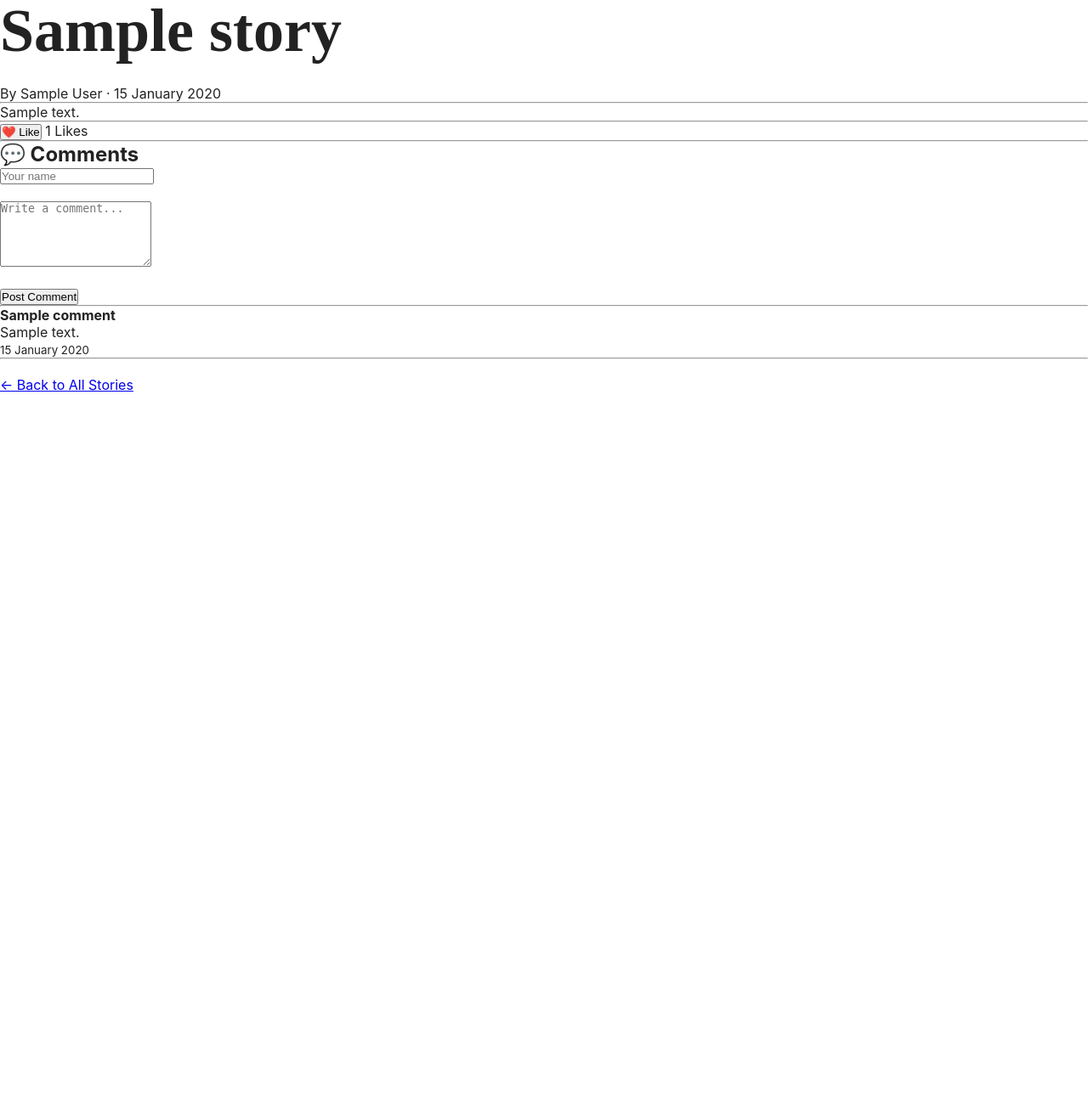
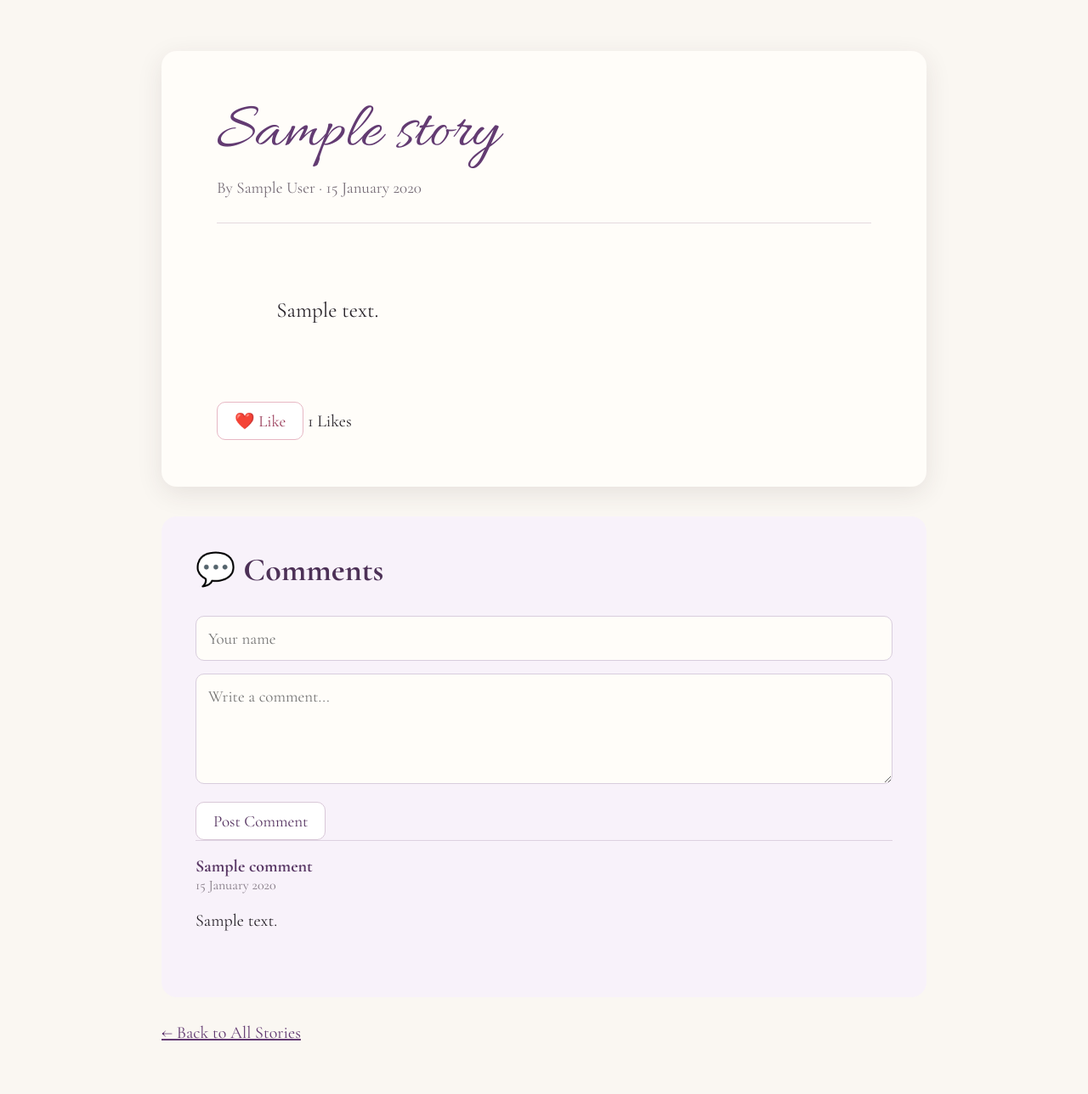
Before and after one commit to joe032NM/dear-nobody, a Flask app: page /story/1 in a window 1280 px wide. Shown: the whole page at 85% size. Before the commit the page ends 461 px from the top, so only its background shows below. Run offline with Flask 3, Linux system fonts and the light colour scheme; tables that the repository leaves empty hold one stand-in row (values such as "Sample post").

Commit message:
Update story.html

```diff
--- a/templates/story.html
+++ b/templates/story.html
@@ -7,33 +7,211 @@
 
     <title>{{ story.title }} - Dear Nobody</title>
 
-    <link rel="stylesheet"
-          href="{{ url_for('static', filename='css/style.css') }}">
+    <!-- Elegant fonts -->
+    <link rel="preconnect" href="https://fonts.googleapis.com">
+    <link rel="preconnect" href="https://fonts.gstatic.com" crossorigin>
+
+    <link href="https://fonts.googleapis.com/css2?family=Allura&family=Cormorant+Garamond:wght@400;500;600;700&display=swap"
+          rel="stylesheet">
+
+    <style>
+
+        body {
+            margin: 0;
+            background: #faf7f2;
+            color: #29242b;
+            font-family: "Cormorant Garamond", serif;
+            font-size: 20px;
+        }
+
+        .page {
+            max-width: 900px;
+            margin: 60px auto;
+            padding: 0 25px;
+        }
+
+        .story {
+            background: #fffdf9;
+            padding: 55px 65px;
+            border-radius: 18px;
+            box-shadow: 0 8px 30px rgba(60, 40, 50, 0.10);
+        }
+
+        .story-title {
+            font-family: "Allura", cursive;
+            font-size: 76px;
+            font-weight: 400;
+            color: #633b72;
+            margin: 0 0 10px;
+            line-height: 1.1;
+        }
+
+        .meta {
+            color: #756b75;
+            font-size: 19px;
+            margin-bottom: 30px;
+        }
+
+        .divider {
+            border: none;
+            border-top: 1px solid #e4d9df;
+            margin: 25px 0 35px;
+        }
+
+        .story-content {
+            font-size: 25px;
+            line-height: 1.8;
+            white-space: pre-wrap;
+        }
+
+        .actions {
+            display: flex;
+            gap: 12px;
+            align-items: center;
+            flex-wrap: wrap;
+            margin-top: 40px;
+        }
+
+        button,
+        .action-link {
+            font-family: "Cormorant Garamond", serif;
+            font-size: 19px;
+            padding: 10px 20px;
+            border-radius: 10px;
+            cursor: pointer;
+            text-decoration: none;
+            border: 1px solid #d9c8d8;
+            background: #ffffff;
+            color: #563461;
+        }
+
+        button:hover,
+        .action-link:hover {
+            background: #f4eaf5;
+        }
+
+        .like {
+            border-color: #e7b7c4;
+            color: #9b3e5b;
+        }
+
+        .delete {
+            border-color: #e5aaaa;
+            color: #a33b3b;
+        }
+
+        .comments {
+            margin-top: 35px;
+            background: #f8f2fa;
+            padding: 40px;
+            border-radius: 18px;
+        }
+
+        .comments h2 {
+            font-size: 38px;
+            margin-top: 0;
+            color: #4d3157;
+        }
+
+        input,
+        textarea {
+            width: 100%;
+            box-sizing: border-box;
+            padding: 14px;
+            border: 1px solid #d8cddd;
+            border-radius: 10px;
+            background: #fffdf9;
+            font-family: "Cormorant Garamond", serif;
+            font-size: 19px;
+            margin-bottom: 15px;
+        }
+
+        textarea {
+            min-height: 130px;
+            resize: vertical;
+        }
+
+        .comment {
+            padding: 18px 0;
+            border-top: 1px solid #ddd1e0;
+        }
+
+        .comment-name {
+            font-weight: 700;
+            color: #593865;
+        }
+
+        .comment-date {
+            color: #817782;
+            font-size: 16px;
+        }
+
+        .back {
+            display: inline-block;
+            margin-top: 30px;
+            color: #633b72;
+            font-size: 20px;
+        }
+
+        @media (max-width: 700px) {
+
+            .page {
+                margin: 25px auto;
+                padding: 0 12px;
+            }
+
+            .story {
+                padding: 35px 25px;
+            }
+
+            .story-title {
+                font-size: 58px;
+            }
+
+            .story-content {
+                font-size: 22px;
+            }
+
+            .comments {
+                padding: 25px;
+            }
+        }
+
+    </style>
 </head>
+
 
 <body>
 
-    <h1>{{ story.title }}</h1>
+<div class="page">
 
-    <p>
+    <div class="story">
+
+        <h1 class="story-title">
+            {{ story.title }}
+        </h1>
+
+        <div class="meta">
             By {{ story.author }}
-        · {{ story.created_at.strftime('%d %B %Y') }}
-    </p>
+            ·
+            {{ story.created_at.strftime('%d %B %Y') }}
+        </div>
 
-    <hr>
+        <hr class="divider">
 
-    <div>
+        <div class="story-content">
             {{ story.content }}
         </div>
 
-    <hr>
 
-    <!-- LIKE -->
+        <!-- LIKE / EDIT / DELETE -->
+
+        <div class="actions">
 
             <form action="{{ url_for('like_story', story_id=story.id) }}"
                   method="POST">
 
-        <button type="submit">
+                <button class="like" type="submit">
                     ❤️ Like
                 </button>
 
@@ -42,21 +220,19 @@
             </form>
 
 
-    <!-- EDIT AND DELETE -->
-
             {% if session.get("user") == story.author %}
 
-        <p>
-            <a href="{{ url_for('edit_story', story_id=story.id) }}">
+                <a class="action-link"
+                   href="{{ url_for('edit_story', story_id=story.id) }}">
                     ✏️ Edit Story
                 </a>
-        </p>
+
 
                 <form action="{{ url_for('delete_story', story_id=story.id) }}"
                       method="POST"
                       onsubmit="return confirm('Are you sure you want to delete this story?');">
 
-            <button type="submit">
+                    <button class="delete" type="submit">
                         🗑️ Delete Story
                     </button>
 
@@ -64,10 +240,14 @@
 
             {% endif %}
 
+        </div>
 
-    <hr>
+    </div>
+
 
     <!-- COMMENTS -->
+
+    <div class="comments">
 
         <h2>💬 Comments</h2>
 
@@ -81,16 +261,11 @@
                 required
             >
 
-        <br><br>
-
             <textarea
                 name="content"
-            rows="5"
                 placeholder="Write a comment..."
                 required
             ></textarea>
-
-        <br><br>
 
             <button type="submit">
                 Post Comment
@@ -99,37 +274,40 @@
         </form>
 
 
-    <hr>
-
         {% for comment in comments %}
 
-        <p>
-            <strong>{{ comment.name }}</strong>
-        </p>
+            <div class="comment">
+
+                <div class="comment-name">
+                    {{ comment.name }}
+                </div>
+
+                <div class="comment-date">
+                    {{ comment.created_at.strftime('%d %B %Y') }}
+                </div>
 
                 <p>
                     {{ comment.content }}
                 </p>
 
-        <small>
-            {{ comment.created_at.strftime('%d %B %Y') }}
-        </small>
-
-        <hr>
+            </div>
 
         {% else %}
 
-        <p>No comments yet.</p>
+            <div class="comment">
+                No comments yet.
+            </div>
 
         {% endfor %}
 
+    </div>
 
-    <br>
 
-    <a href="{{ url_for('stories') }}">
+    <a class="back" href="{{ url_for('stories') }}">
         ← Back to All Stories
     </a>
 
+</div>
+
 </body>
-
 </html>
```
Lines whose indentation alone changed are shown as unchanged.
